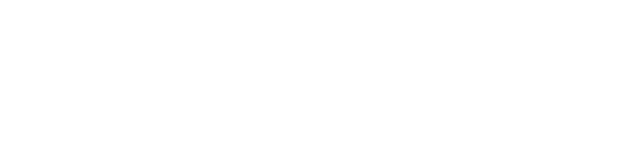
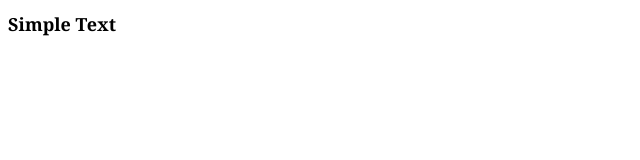
Before and after one commit to Lawani-EJ/New-grouprepo, a plain HTML site: page index.html in a window 1280 px wide. Shown: the whole page, without its empty margins (0-640 px from the left). Drawn offline with Linux system fonts and the light colour scheme.

Commit message:
Added a simple header

```diff
--- a/index.html
+++ b/index.html
@@ -7,6 +7,6 @@
     <link rel="stylesheet" href="style.css">
 </head>
 <body>
-
+    <h1 class="Elyons-header">Simple Text</h1>
 </body>
 </html>
--- a/style.css
+++ b/style.css
@@ -0,0 +1,5 @@
+.Elyons-header{
+    font-family: Cambria, Cochin, Georgia, Times, 'Times New Roman', serif;
+    font-weight: bold;
+    font-size: large;
+}
```
